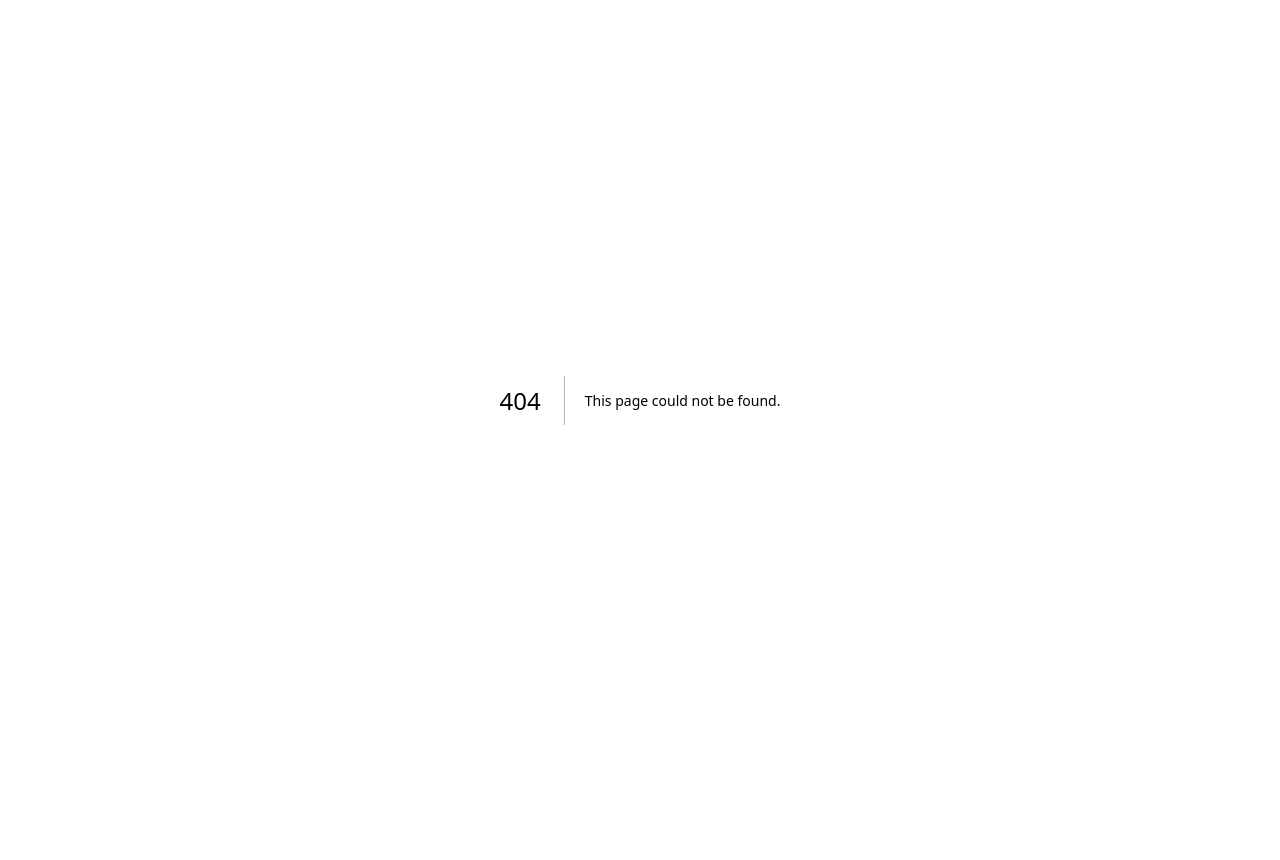
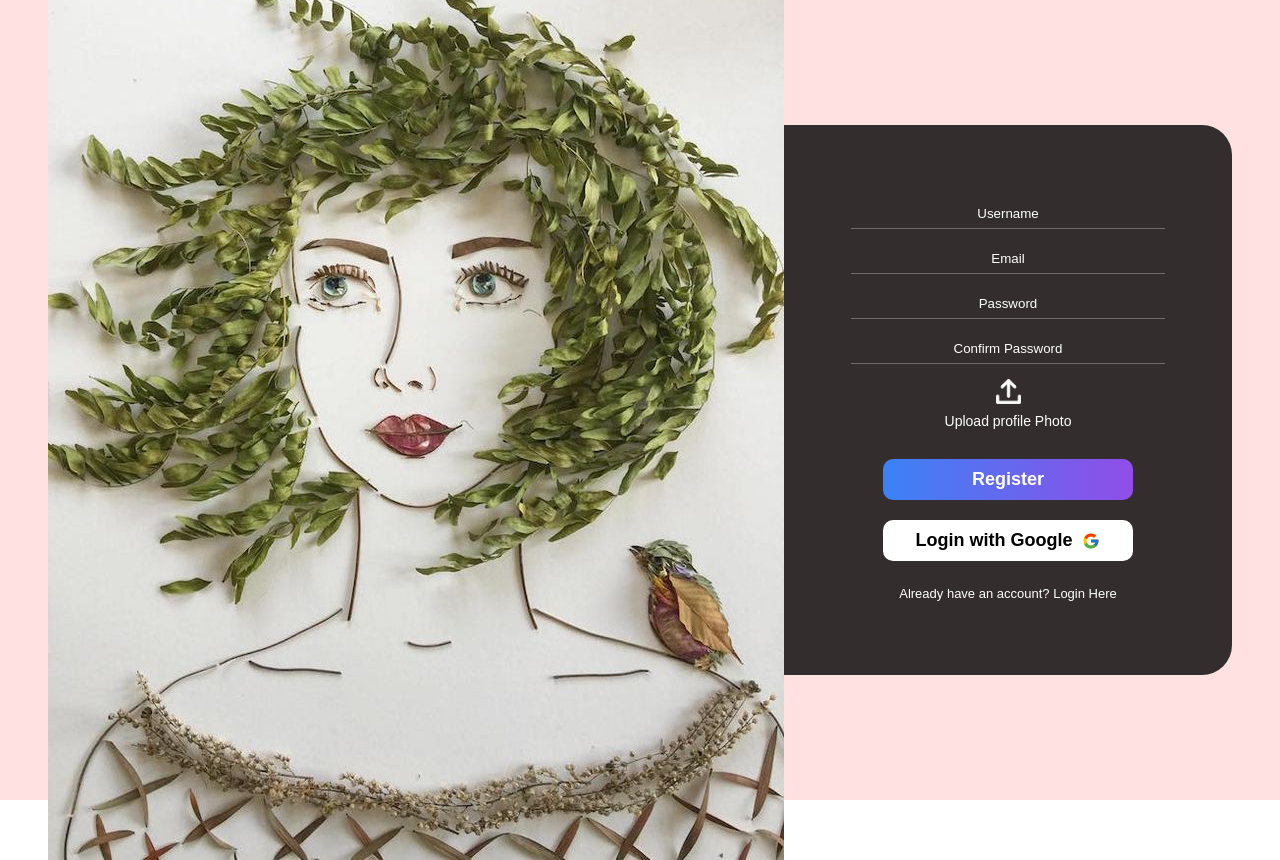
Before and after one commit to smartdriver321/next-artify, a Next.js app: page /register in a window 1280 px wide. Before the commit this address had no page. Before the commit the page ends 800 px from the top, so only its background shows below. Built offline with nearby package versions, Linux system fonts and the light colour scheme.

Commit message:
Add register page

```diff
--- /dev/null
+++ b/app/register/page.jsx
@@ -0,0 +1,52 @@
+'use client'
+
+import { FcGoogle } from 'react-icons/fc'
+import '@styles/Register.scss'
+
+const Register = () => {
+  return (
+    <div className='register'>
+      <img src='/assets/register.jpg' alt='register' />
+      <div className='register_content'>
+        <form action='' className='register_content_form'>
+          <input placeholder='Username' name='username' required />
+
+          <input placeholder='Email' name='email' required />
+
+          <input placeholder='Password' name='password' required />
+
+          <input
+            placeholder='Confirm Password'
+            name='confirmPassword'
+            required
+          />
+
+          <input
+            id='image'
+            type='file'
+            name='profileImage'
+            accept='image/*'
+            style={{ display: 'none' }}
+            required
+          />
+
+          <label htmlFor='image'>
+            <img src='/assets/addImage.png' alt='Add profile' />
+            <p>Upload profile Photo</p>
+          </label>
+
+          <button type='submit'>Register</button>
+        </form>
+
+        <button type='button' className='google' onClick={() => {}}>
+          Login with Google
+          <FcGoogle />
+        </button>
+
+        <a href='/login'>Already have an account? Login Here</a>
+      </div>
+    </div>
+  )
+}
+
+export default Register
```
